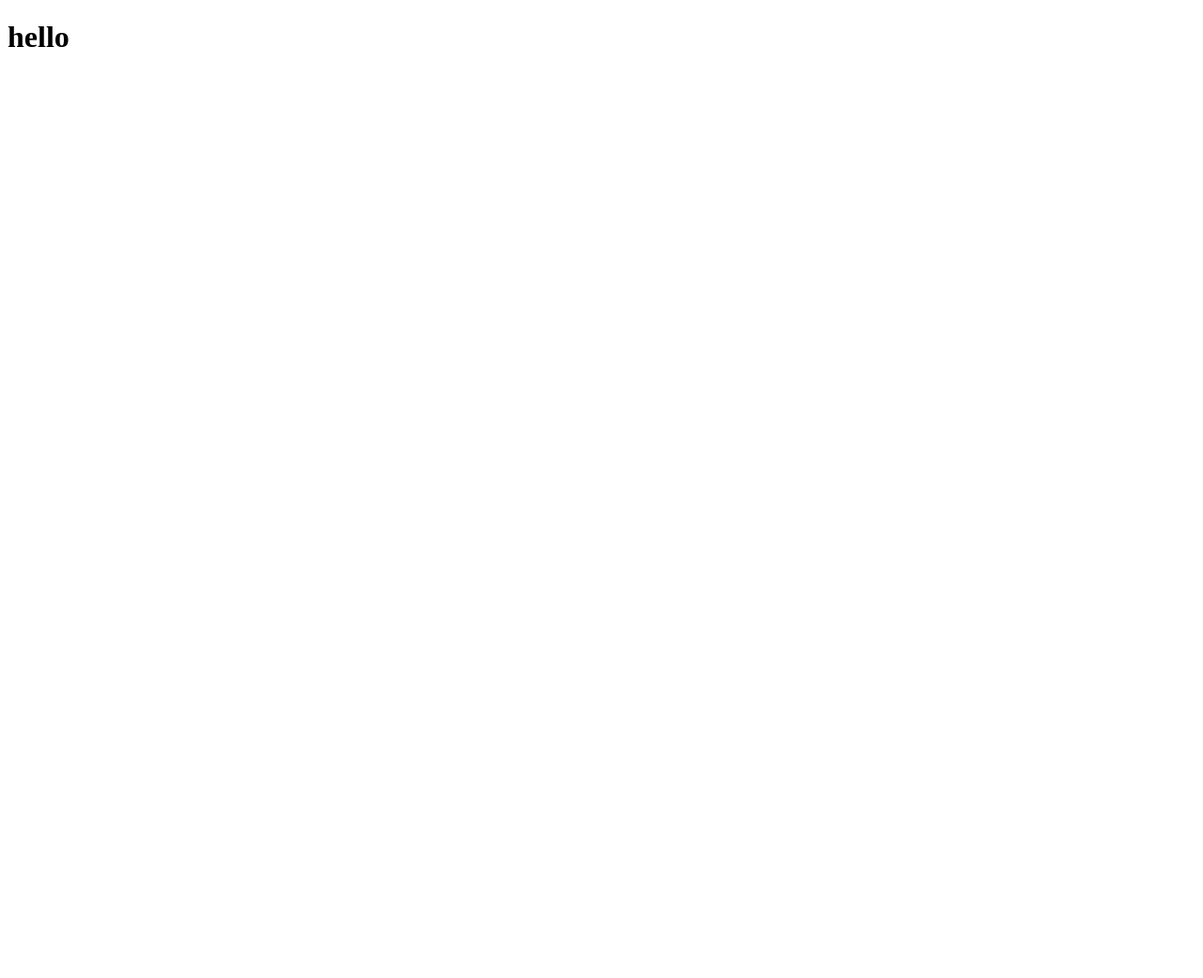
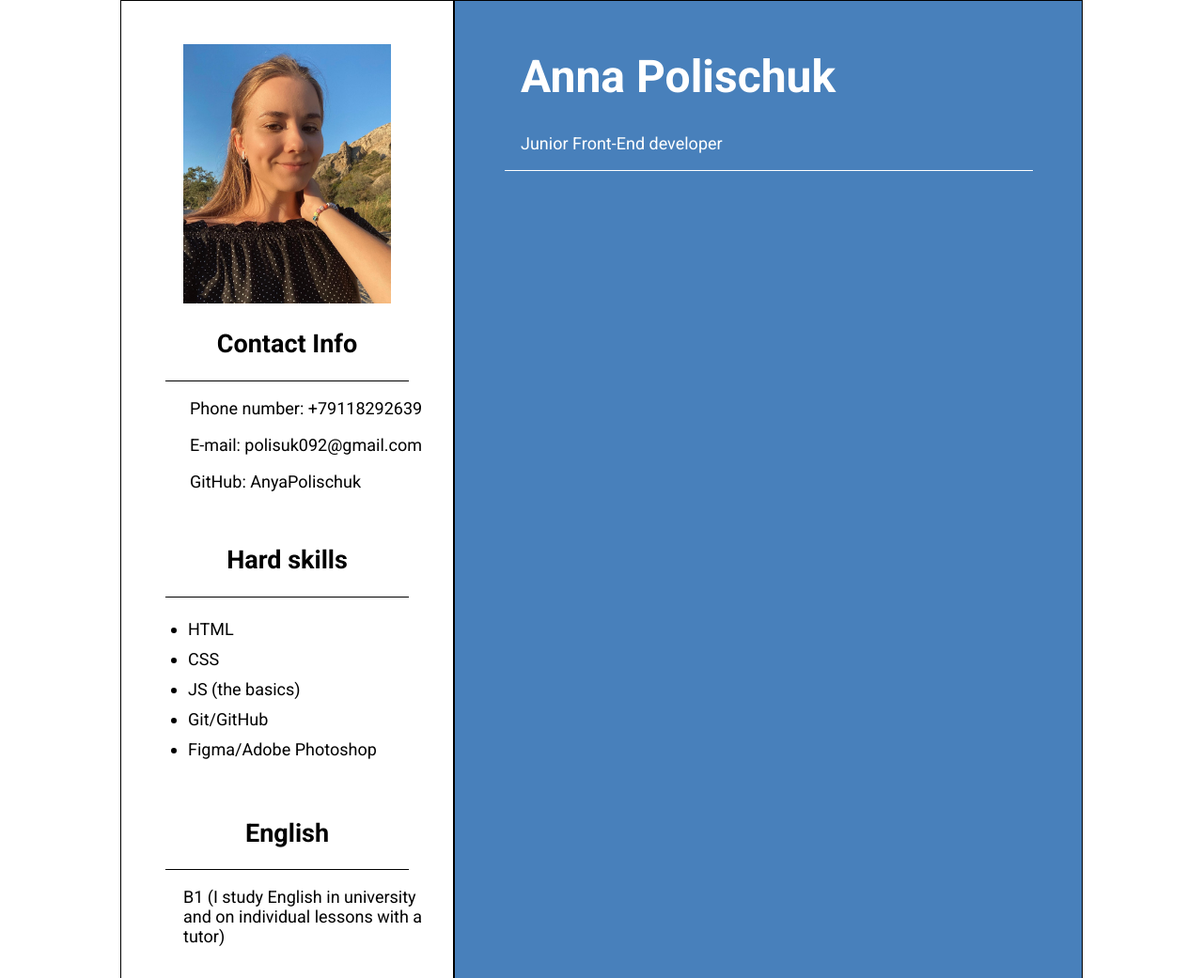
Before and after one commit to AnyaPolischuk/rsschool-cv, a plain HTML site: page index.html in a window 1280 px wide. Shown: the whole page at 94% size. Before the commit the page ends 800 px from the top, so only its background shows below. Drawn offline with Linux system fonts and the light colour scheme.

Commit message:
feat: start cv project

```diff
--- a/index.html
+++ b/index.html
@@ -4,9 +4,74 @@
     <meta charset="UTF-8">
     <meta http-equiv="X-UA-Compatible" content="IE=edge">
     <meta name="viewport" content="width=<device-width>, initial-scale=1.0">
-    <title>Document</title>
+        <link rel="stylesheet" href="style.css">
+    <link href="https://fonts.googleapis.com/css2?family=Kaushan+Script&family=Montserrat:wght@400;700&family=Roboto:wght@400;700&display=swap" rel="stylesheet">
+    <title>CV</title>
 </head>
 <body>
-    <h1>hello</h1>
+    <header>
+
+    </header>
+
+    <div class="container">
+        <div class="leftpart">
+            <img class="leftpart_photo" src="photo.jpg" alt="photo">
+            <div class="leftpart_contact">
+                <h2 class="leftpart_title">Contact Info</h2>
+                <hr noshade color="black" size="1" class="left_hr">
+                <div class="leftpart_connection">
+                    <p>Phone number: +79118292639</p>
+                    <p>E-mail: polisuk092@gmail.com</p>
+                    <p>GitHub: AnyaPolischuk</p>
+                </div>
+            </div>
+
+            <div class="leftpart_contact">
+                <h2 class="leftpart_title">Hard skills</h2>
+                <hr noshade color="black" size="1" class="left_hr">
+                <div class="leftpart_skills">
+                    <ul>
+                        <li>HTML</li>
+                        <li>CSS</li>
+                        <li>JS (the basics)</li>
+                        <li>Git/GitHub</li>
+                        <li>Figma/Adobe Photoshop</li>
+                    </ul>
+                </div>
+            </div>
+
+            <div class="leftpart_contact">
+                <h2 class="leftpart_title">English</h2>
+                <hr noshade color="black" size="1" class="left_hr">
+                <div class="leftpart_english">
+                    <p>B1 (I study English in university <br>and on individual lessons with a tutor)</p>
+                </div>
+            </div>
+        </div>
+
+
+
+        <div class="rightpart">
+            <div class="rightpart_about">
+                <h1>Anna Polischuk</h1>
+                <p class="rightpart_info">Junior Front-End developer</p>
+
+            </div>
+            <hr noshade color="white" size="1"  class="right_hr">
+        </div>
+
+    </div>
+
+
+
+
+
+
+
+
+
+    <footer>
+
+    </footer>
 </body>
 </html>
--- a/style.css
+++ b/style.css
@@ -1,3 +1,87 @@
+body {
+    font-family: 'Roboto', sans-serif;
+    font-size: 18px;
+    color: #000;
+    margin: 0;
+}
+
+.container {
+    display: flex;
+    max-width: 1024px;
+    margin: 0 auto;
+    box-sizing: border-box;
+
+}
+/* lert part*/
+.leftpart {
+    width: 353px;
+    border: 1px solid #000;
+}
+
+.leftpart_photo {
+    width: 221px;
+    height: 276px;
+    padding: 46px 66px 0px 66px;;
+}
+
+.leftpart_contact {
+    border: 1px solid rgb(255, 255, 255);
+    margin-bottom: 15px;
+}
+
+
+.leftpart_title {
+    size: 36px;
+    text-align: center;
+    font-weight: bold;
+}
+
+.left_hr {
+    width: 257px;
+    align: center;
+}
+
+.leftpart_connection {
+    padding-left: 72px;
+}
+
+.leftpart_skills {
+    padding-left: 30px;
+    line-height: 32px;
+}
+
+.leftpart_english {
+    padding-left: 65px;
+}
+
+
+
+
+/* right part*/
+.rightpart {
+    width: 671px;
+    background-color: #4880BB;
+    border: 1px solid #000;
+}
+
+.rightpart_about {
+    padding-left: 70px;
+    padding-top: 20px;
+}
+
 h1 {
-    color: blue;
+    color: #fff;
+    font-weight: bold;
+    font-size: 48px;
 }
+
+.rightpart_info {
+    color: #fff;
+    size: 18px;
+
+}
+
+.right_hr {
+    width: 560px;
+    align: center;
+}
```
Also changed, not shown: photo.jpg (added).
